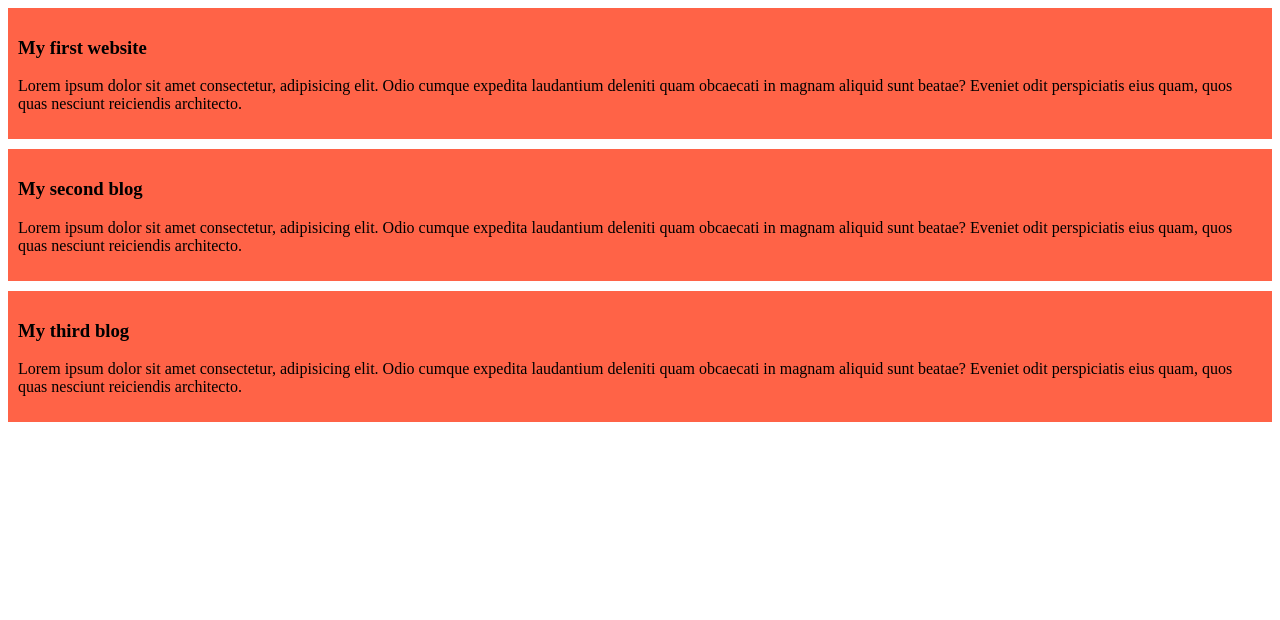
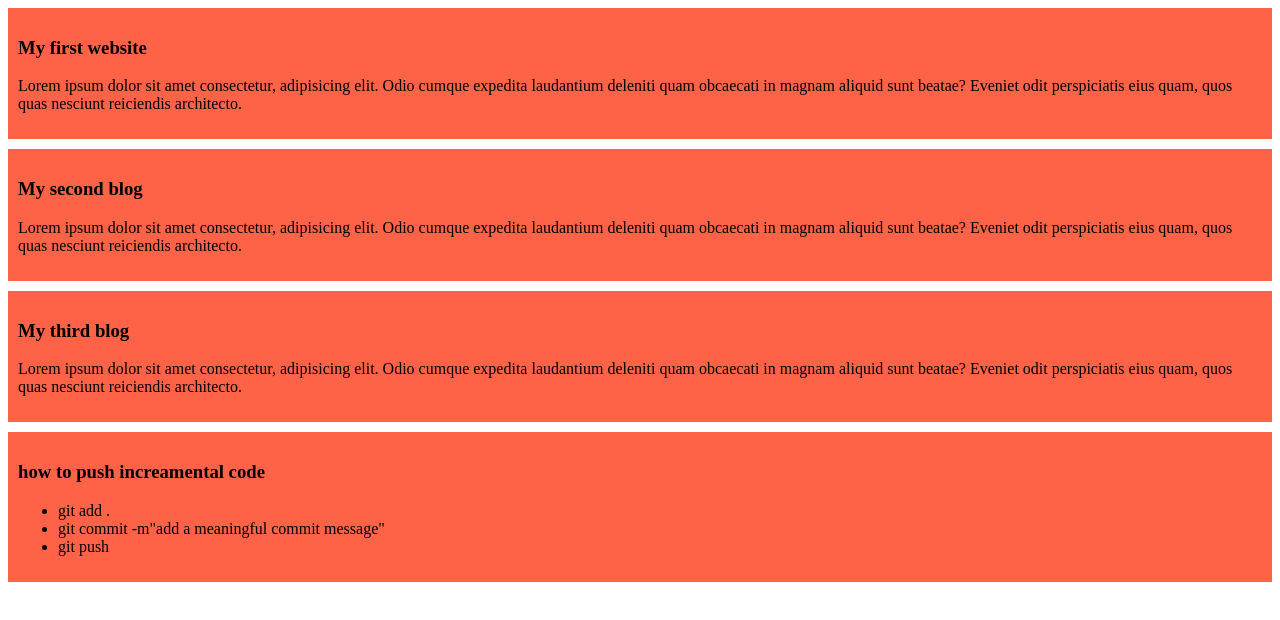
Before and after one commit to mhjoy1240/my-simple-website, a plain HTML site: page index.html in a window 1280 px wide. Drawn offline with Linux system fonts and the light colour scheme.

Commit message:
added a liost to push code

```diff
--- a/index.html
+++ b/index.html
@@ -19,6 +19,13 @@
         <h3>My third blog</h3>
         <p>Lorem ipsum dolor sit amet consectetur, adipisicing elit. Odio cumque expedita laudantium deleniti quam obcaecati in magnam aliquid sunt beatae? Eveniet odit perspiciatis eius quam, quos quas nesciunt reiciendis architecto.</p>
     </div>
-
+    <div>
+        <h3>how to push increamental code</h3>
+        <ul>
+            <li>git add .</li>
+            <li>git commit -m"add a meaningful commit message"</li>
+            <li>git push</li>
+        </ul>
+    </div>
 </body>
 </html>
```
